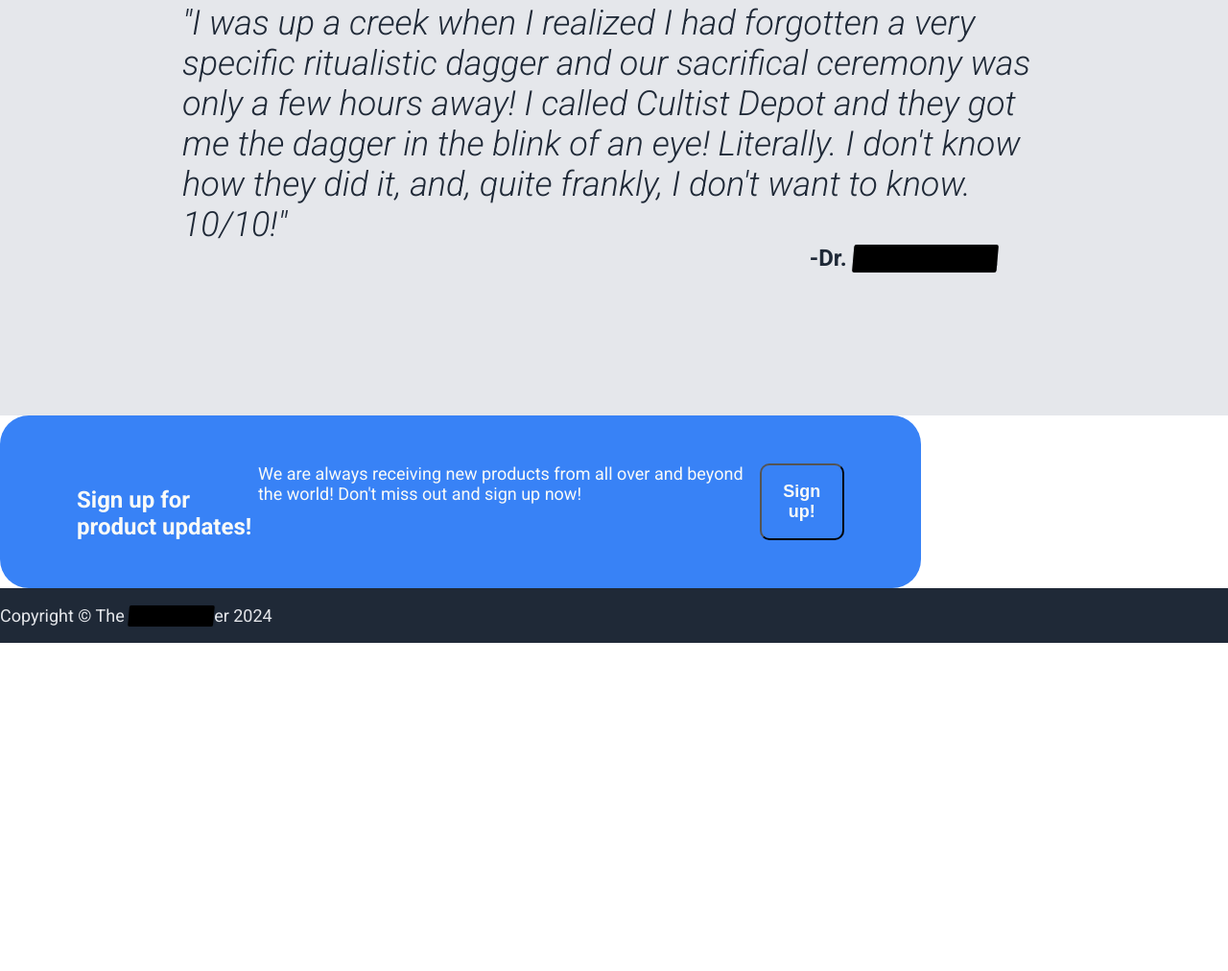
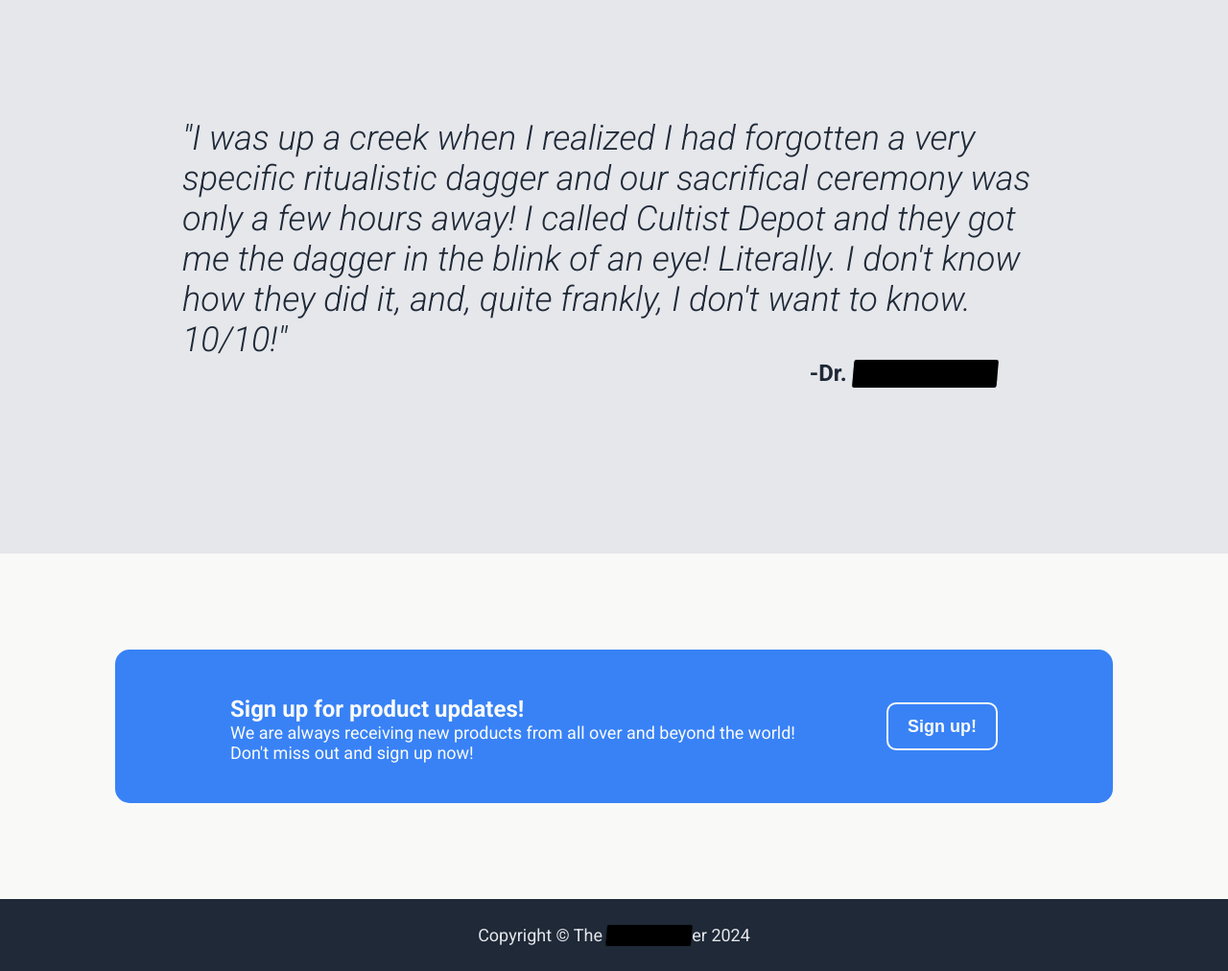
Before and after one commit to dad-sweater/odin-project-landing-page, a plain HTML site: page index.html in a window 1280 px wide. Shown: the part 1201-2213 px from the top of the page at 96% size. Before the commit the page ends 1871 px from the top, so only its background shows below. Drawn offline with Linux system fonts and the light colour scheme.

Commit message:
Finished everything. Shouldn't need to fix anything.

```diff
--- a/index.html
+++ b/index.html
@@ -107,19 +107,23 @@
         an eye! Literally. I don't know how they did it, and, quite frankly, I
         don't want to know. 10/10!"
       </p>
-      <div class="cited-person">
+      <p class="cited-person">
         -Dr.
         <span class="redacted">Sera Martinez</span>
-      </div>
+      </p>
     </div>
 
-    <div class="signup">
-      <h3>Sign up for product updates!</h3>
-      <p class="signup-descr">
-        We are always receiving new products from all over and beyond the world!
-        Don't miss out and sign up now!
-      </p>
-      <button>Sign up!</button>
+    <div class="whitespace">
+      <div class="signup">
+        <div class="signup-text">
+          <h3>Sign up for product updates!</h3>
+          <p class="signup-descr">
+            We are always receiving new products from all over and beyond the
+            world! Don't miss out and sign up now!
+          </p>
+        </div>
+        <button>Sign up!</button>
+      </div>
     </div>
 
     <div class="footer">
--- a/style.css
+++ b/style.css
@@ -169,6 +169,7 @@ ul {
 .pic-section {
   display: flex;
   flex-direction: column;
+  padding-bottom: 120px;
 }
 
 .strike {
@@ -209,22 +210,23 @@ ul {
   display: flex;
   align-items: center;
   justify-content: center;
-  padding-top: 80px;
-  padding-bottom: 80px;
+  padding-top: 100px;
+  padding-bottom: 100px;
 }
 
 .signup {
-  border-radius: 30px;
-  padding: 50px 80px;
+  border-radius: 15px;
+  padding: 24px 120px;
   display: flex;
   justify-content: space-between;
   width: 800px;
+  align-items: center;
 }
 
 .signup-text {
   display: flex;
   flex-direction: column;
-  width: 500px;
+  width: 620px;
 }
 
 .signup-descr {
@@ -238,3 +240,14 @@ h3 {
   margin-bottom: 0;
   padding-bottom: 0;
 }
+
+.signup > button {
+  border: #f9faf8 solid 2px;
+  height: 50px;
+}
+
+.footer {
+  justify-content: center;
+  align-items: center;
+  height: 75px;
+}
```
